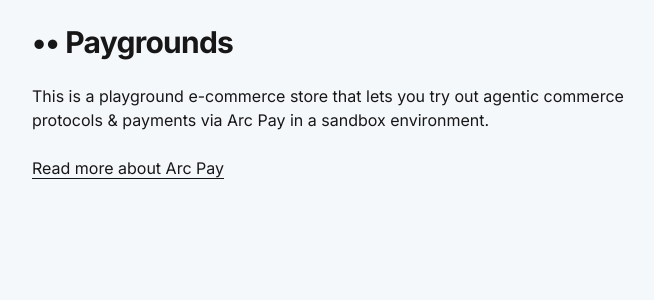
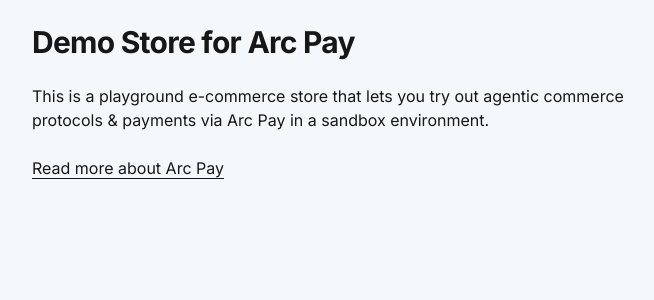
Before and after one commit to superfaceai/arcpay-merchant-demo, a Next.js app: page / in a window 1280 px wide. Shown: the top 300 px of the page, without its empty margins (236-890 px from the left). Built offline with nearby package versions, Linux system fonts and the light colour scheme.

Commit message:
chore: Remove Paygrounds for Arc Pay Merchant Demo store

```diff
--- a/app/layout.tsx
+++ b/app/layout.tsx
@@ -8,8 +8,8 @@
 });
 
 export const metadata: Metadata = {
-  title: "Paygrounds • Curated coffee beans for your taste buds",
-  description: "Paygrounds is a playground e-commerce store that lets you try out agentic payments via Arc Pay in a sandbox environment.",
+  title: "Arc Pay Demo Store • Curated coffee beans for your taste buds",
+  description: "Playground e-commerce store that lets you try out agentic payments via Arc Pay in a sandbox environment.",
 };
 
 export default function RootLayout({
--- a/app/page.tsx
+++ b/app/page.tsx
@@ -3,7 +3,7 @@
     <div className="flex min-h-screen items-center justify-center bg-slate-100/70 font-sans dark:bg-black">
       <main className="min-h-screen w-full max-w-3xl px-3 py-6 flex flex-col gap-6">
         <div className="flex items-center gap-2 justify-between">
-          <h1 className="text-3xl font-bold tracking-tight">•• Paygrounds</h1>
+          <h1 className="text-3xl font-bold tracking-tight">Demo Store for Arc Pay</h1>
         </div>
         <p>
           This is a playground e-commerce store that lets you try out agentic
--- a/package.json
+++ b/package.json
@@ -1,5 +1,5 @@
 {
-  "name": "paygrounds",
+  "name": "arcpay-merchant-demo",
   "version": "0.1.0",
   "private": true,
   "scripts": {
```
Also changed, not shown: 3 other files (tests, documents, lock files or other folders).
